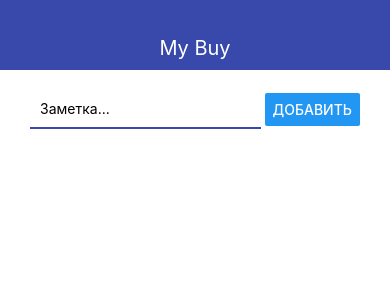
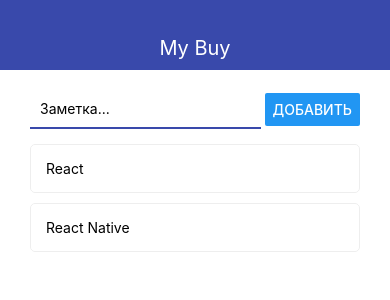
Before and after one commit to iagunov/start-react-native, a React Native app: screen / in a window 390 px wide. Shown: the top 300 px of the page. Built offline with nearby package versions, Linux system fonts and the light colour scheme.

Commit message:
active screen

```diff
--- a/App.js
+++ b/App.js
@@ -9,7 +9,10 @@
 
 export default function App() {
   const [todoId, setTodoId] = useState(null)
-  const [todos, setTodos] = useState([])
+  const [todos, setTodos] = useState([
+    { id: '1', title: 'React'},
+    { id: '2', title: 'React Native'}
+  ])
 
   const addTodo = (title) => {
     setTodos(prev => [
@@ -26,10 +29,18 @@
   }
 
   let content = (
-    <MainScreen todos={ todos } addTodo={ addTodo } removeTodo={removeTodo}/>
+    <MainScreen
+    todos={ todos }
+    addTodo={ addTodo }
+    removeTodo={removeTodo}
+    openTodo={(id) => {
+      setTodoId(id)
+    }}
+    />
   )
   if (todoId) {
-    content = <TodoScreen />
+    const selectedTodo = todos.find(todo => todo.id === todoId)
+    content = <TodoScreen goBack={() => setTodoId(null)} todo={selectedTodo}/>
   }
 
   return (
--- a/src/components/Todo.js
+++ b/src/components/Todo.js
@@ -1,14 +1,14 @@
 import React from 'react'
 import { View, Text, StyleSheet, TouchableOpacity } from 'react-native'
 
-export const Todo = ({ todo, onRemove }) => {
+export const Todo = ({ todo, onRemove, onOpen }) => {
     const longPressHandler = () => {
         onRemove(todo.id)
     }
 
     return (
         <TouchableOpacity
-        onPress={() => console.log('Pressed', todo.id)}
+        onPress={() => onOpen(todo.id)}
         onLongPress={longPressHandler}
         >
             <View style={styles.todo}>
--- a/src/screens/MainScreen.js
+++ b/src/screens/MainScreen.js
@@ -4,7 +4,7 @@
 import { AddTodo } from '../components/AddTodo'
 import { Todo } from '../components/Todo'
 
-export const MainScreen = ({ addTodo, todos, removeTodo }) => {
+export const MainScreen = ({ addTodo, todos, removeTodo, openTodo }) => {
     return (
         <View>
             <AddTodo onSubmit={addTodo}/>
@@ -13,7 +13,7 @@
             keyExtractor={item => item.id.toString()}
             data={todos}
             renderItem={({item}) => (
-                <Todo todo={item} onRemove={removeTodo}/>
+                <Todo todo={item} onRemove={removeTodo} onOpen={openTodo}/>
             )}
             />
         </View>
--- a/src/screens/TodoScreen.js
+++ b/src/screens/TodoScreen.js
@@ -1,10 +1,11 @@
 import React from 'react'
-import {StyleSheet, View, Text} from 'react-native'
+import {StyleSheet, View, Text, Button} from 'react-native'
 
-export const TodoScreen = props => {
+export const TodoScreen = ({ goBack, todo }) => {
     return (
         <View>
-            <Text>Todo screen</Text>
+            <Text>{ todo.title }</Text>
+            <Button title='Назад' onPress={goBack}/>
         </View>
     )
 }
```
